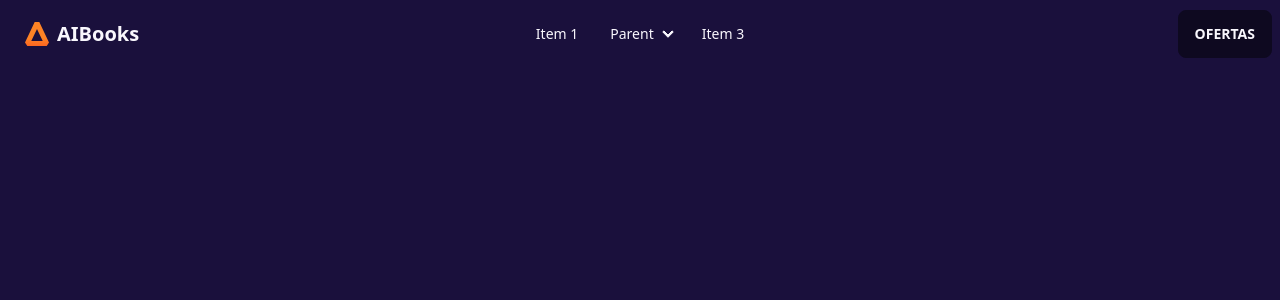
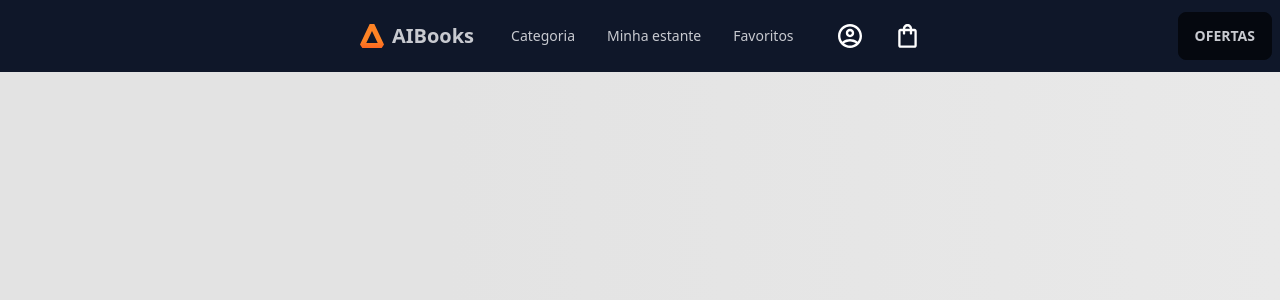
Before and after one commit to reinaldomml/alura-react-start-your-full-stack-project, a React (Create React App) app: page / in a window 1280 px wide. Shown: the top 300 px of the page. Built offline with nearby package versions, Linux system fonts and the light colour scheme.

Commit message:
Components Header simplify

```diff
--- /dev/null
+++ b/src/App.css
@@ -0,0 +1,5 @@
+.App {
+    width: 100vw;
+    height: 100vh;
+    background-image: linear-gradient(90deg, #e3e3e3 35%, #efefef 165%);
+}
--- a/src/App.js
+++ b/src/App.js
@@ -1,80 +1,11 @@
-import logo from './svg/logo.svg'
+import './App.css'
+
+import Header from './components/Header/index'
 
 function App() {
     return (
-        <div className='navbar bg-base-100'>
-            <div className='navbar-start'>
-                <div className='dropdown'>
-                    <label tabIndex={0} className='btn btn-ghost lg:hidden'>
-                        <svg
-                            xmlns='http://www.w3.org/2000/svg'
-                            className='h-5 w-5'
-                            fill='none'
-                            viewBox='0 0 24 24'
-                            stroke='currentColor'
-                        >
-                            <path
-                                strokeLinecap='round'
-                                strokeLinejoin='round'
-                                strokeWidth='2'
-                                d='M4 6h16M4 12h8m-8 6h16'
-                            />
-                        </svg>
-                    </label>
-                    <ul
-                        tabIndex={0}
-                        className='menu menu-lg dropdown-content mt-3 z-[1] p-2 shadow bg-base-100 rounded-box w-52'
-                    >
-                        <li>
-                            <a>Item 1</a>
-                        </li>
-                        <li>
-                            <a>Parent</a>
-                            <ul className='p-2'>
-                                <li>
-                                    <a>Submenu 1</a>
-                                </li>
-                                <li>
-                                    <a>Submenu 2</a>
-                                </li>
-                            </ul>
-                        </li>
-                        <li>
-                            <a>Item 3</a>
-                        </li>
-                    </ul>
-                </div>
-                <div className='btn btn-ghost'>
-                    <img src={logo} className='h-6' alt='logo' />
-                    <a className='normal-case text-xl'>AIBooks</a>
-                </div>
-            </div>
-            <div className='navbar-center hidden lg:flex'>
-                <ul className='menu menu-horizontal px-1'>
-                    <li>
-                        <a>Item 1</a>
-                    </li>
-                    <li tabIndex={0}>
-                        <details>
-                            <summary>Parent</summary>
-                            <ul className='p-2'>
-                                <li>
-                                    <a>Submenu 1</a>
-                                </li>
-                                <li>
-                                    <a>Submenu 2</a>
-                                </li>
-                            </ul>
-                        </details>
-                    </li>
-                    <li>
-                        <a>Item 3</a>
-                    </li>
-                </ul>
-            </div>
-            <div className='navbar-end'>
-                <a className='btn'>Ofertas</a>
-            </div>
+        <div className='App'>
+            <Header />
         </div>
     )
 }
--- /dev/null
+++ b/src/components/Header/index.js
@@ -0,0 +1,22 @@
+import MenuMobile from '../MenuMobile/index'
+import MenuDesktop from '../MenuDesktop/index'
+
+import logo from '../../svg/logo.svg'
+
+function Header() {
+    return (
+        <div className='navbar bg-base-100'>
+            <MenuMobile />
+            <div className='btn btn-ghost'>
+                <img src={logo} className='h-6' alt='logo' />
+                <a className='normal-case text-xl'>AIBooks</a>
+            </div>
+            <MenuDesktop />
+            <div className='navbar-end'>
+                <a className='btn'>Ofertas</a>
+            </div>
+        </div>
+    )
+}
+
+export default Header
--- /dev/null
+++ b/src/components/MenuDesktop/index.js
@@ -0,0 +1,44 @@
+import perfil from '../../svg/perfil.svg'
+import sacola from '../../svg/sacola.svg'
+
+const icons = [perfil, sacola]
+
+function MenuDesktop() {
+    return (
+        <div className='navbar-center hidden lg:flex'>
+            <ul className='menu menu-horizontal px-1'>
+                <li>
+                    <a>Categoria</a>
+                </li>
+                <li>
+                    <a>Minha estante</a>
+                </li>
+                <li>
+                    <a>Favoritos</a>
+                </li>
+                {/* <li tabIndex={0}>
+                        <details>
+                            <summary>Parent</summary>
+                            <ul className='p-2'>
+                                <li>
+                                    <a>Submenu 1</a>
+                                </li>
+                                <li>
+                                    <a>Submenu 2</a>
+                                </li>
+                            </ul>
+                        </details>
+                    </li> */}
+            </ul>
+            <ul className='menu menu-horizontal px-1'>
+                {icons.map((icon, index) => (
+                    <li key={index}>
+                        <img className='ml-1 max-h-10 hover:bg-secondary' src={icon} alt='icon' />
+                    </li>
+                ))}
+            </ul>
+        </div>
+    )
+}
+
+export default MenuDesktop
--- /dev/null
+++ b/src/components/MenuMobile/index.js
@@ -0,0 +1,62 @@
+import perfil from '../../svg/perfil.svg'
+import sacola from '../../svg/sacola.svg'
+
+const icons = [perfil, sacola]
+
+function MenuMobile() {
+    return (
+        <div className='navbar-start'>
+            <div className='dropdown'>
+                <label tabIndex={0} className='btn btn-ghost lg:hidden'>
+                    <svg
+                        xmlns='http://www.w3.org/2000/svg'
+                        className='h-5 w-5'
+                        fill='none'
+                        viewBox='0 0 24 24'
+                        stroke='currentColor'
+                    >
+                        <path
+                            strokeLinecap='round'
+                            strokeLinejoin='round'
+                            strokeWidth='2'
+                            d='M4 6h16M4 12h8m-8 6h16'
+                        />
+                    </svg>
+                </label>
+                <ul
+                    tabIndex={0}
+                    className='menu menu-lg dropdown-content mt-3 z-[1] p-2 shadow bg-base-100 rounded-box w-52'
+                >
+                    <li>
+                        <a>Categoria</a>
+                        <a>Minha estante</a>
+                        <a>Favoritos</a>
+                    </li>
+                    {/* <li>
+                            <a>Parent</a>
+                            <ul className='p-2'>
+                                <li>
+                                    <a>Submenu 1</a>
+                                </li>
+                                <li>
+                                    <a>Submenu 2</a>
+                                </li>
+                            </ul>
+                        </li>
+                        <li>
+                            <a>Item 3</a>
+                        </li> */}
+                    <ul>
+                        {icons.map((icon, index) => (
+                            <li key={index}>
+                                <img className='hover:bg-secondary mt-1' src={icon} alt='icon' />
+                            </li>
+                        ))}
+                    </ul>
+                </ul>
+            </div>
+        </div>
+    )
+}
+
+export default MenuMobile
--- a/tailwind.config.js
+++ b/tailwind.config.js
@@ -6,6 +6,6 @@ module.exports = {
     },
     plugins: [require('daisyui')],
     daisyui: {
-        themes: ['synthwave'],
+        themes: ['night'],
     },
 }
```
Also changed, not shown: src/index.js (+11 -11 lines), src/svg/perfil.svg, src/svg/sacola.svg.
